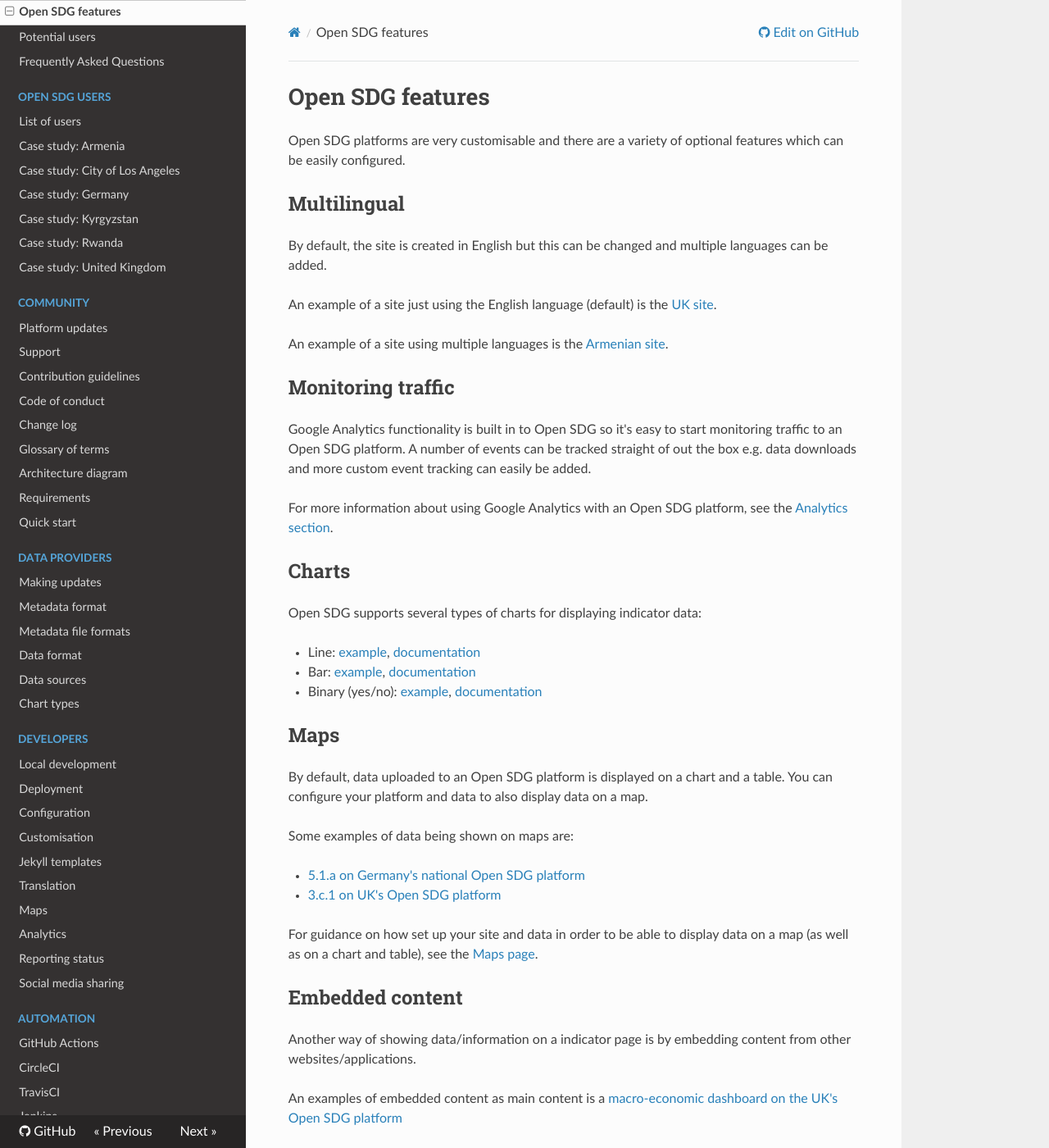
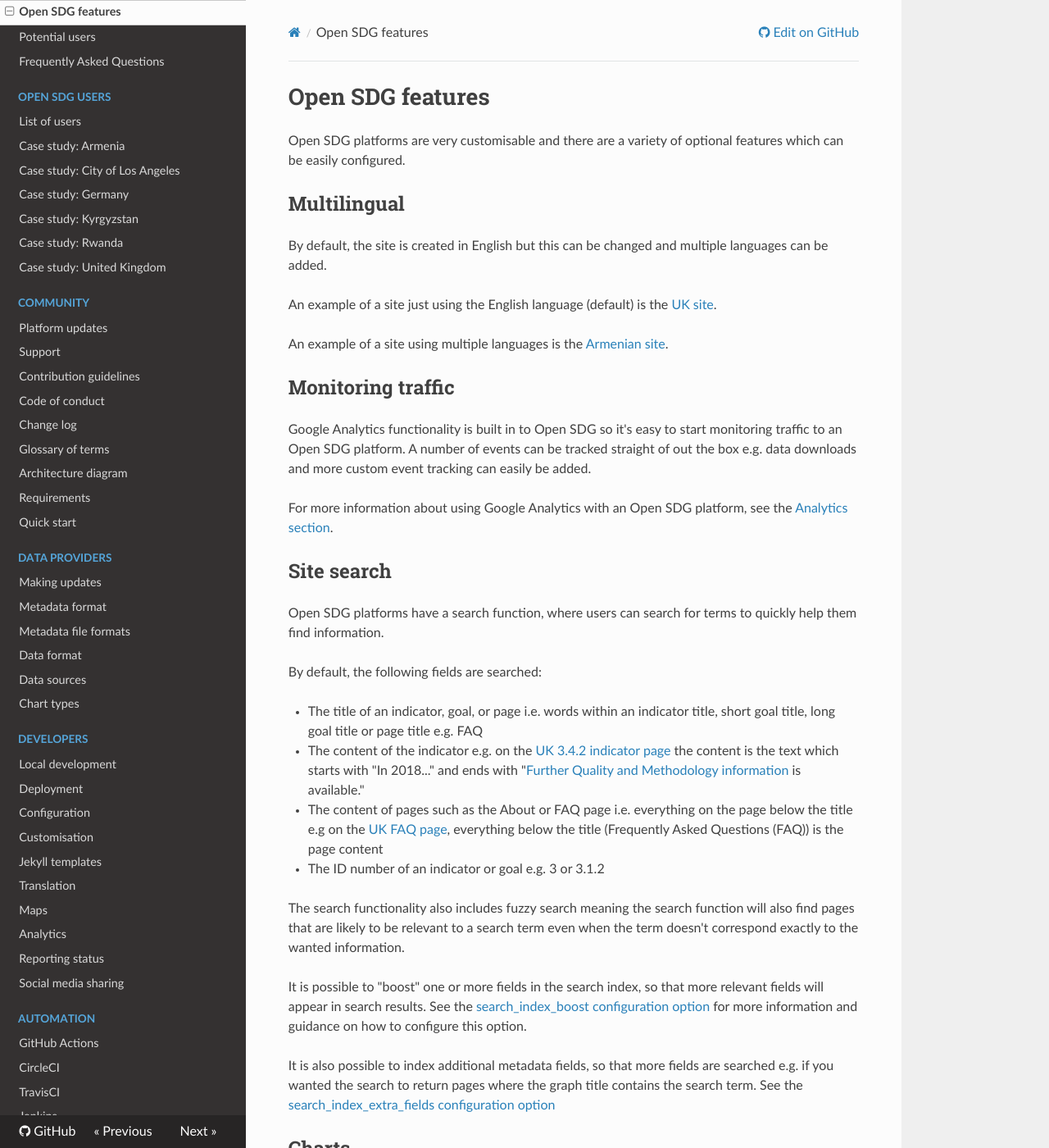
Before and after one commit to open-sdg/open-sdg, an MkDocs documentation site: the page built from docs/open-sdg-features.md, in a window 1280 px wide and 1400 px high. Shown: the whole window at 82% size. Built offline with MkDocs 1.6.1, drawn with Linux system fonts in a browser that asks for light colours; nearby versions of some CDN libraries; old or Windows-style settings are respelled for this version of MkDocs.

Commit message:
Add some information about search functionality

```diff
--- a/docs/open-sdg-features.md
+++ b/docs/open-sdg-features.md
@@ -13,6 +13,22 @@
 Google Analytics functionality is built in to Open SDG so it's easy to start monitoring traffic to an Open SDG platform. A number of events can be tracked straight of out the box e.g. data downloads and more custom event tracking can easily be added.
 
 For more information about using Google Analytics with an Open SDG platform, see the [Analytics section](analytics.md).
+
+## Site search
+Open SDG platforms have a search function, where users can search for terms to quickly help them find information.
+
+By default, the following fields are searched:
+
+- The title of an indicator, goal, or page i.e. words within an indicator title, short goal title, long goal title or page title e.g. FAQ
+- The content of the indicator e.g. on the [UK 3.4.2 indicator page](https://sdgdata.gov.uk/3-4-2/) the content is the text which starts with "In 2018..." and ends with "[Further Quality and Methodology information](https://www.ons.gov.uk/peoplepopulationandcommunity/birthsdeathsandmarriages/deaths/methodologies/suicideratesintheukqmi) is available."
+- The content of pages such as the About or FAQ page i.e. everything on the page below the title e.g on the [UK FAQ page](https://sdgdata.gov.uk/faq/), everything below the title (Frequently Asked Questions (FAQ)) is the page content
+- The ID number of an indicator or goal e.g. 3 or 3.1.2
+
+The search functionality also includes fuzzy search meaning the search function will also find pages that are likely to be relevant to a search term even when the term doesn't correspond exactly to the wanted information.
+
+It is possible to "boost" one or more fields in the search index, so that more relevant fields will appear in search results. See the [search_index_boost configuration option](https://open-sdg.readthedocs.io/en/latest/configuration/#search_index_boost) for more information and guidance on how to configure this option.
+
+It is also possible to index additional metadata fields, so that more fields are searched e.g. if you wanted the search to return pages where the graph title contains the search term. See the [search_index_extra_fields configuration option](https://open-sdg.readthedocs.io/en/latest/configuration/#search_index_extra_fields)
 
 ## Charts
 
```
